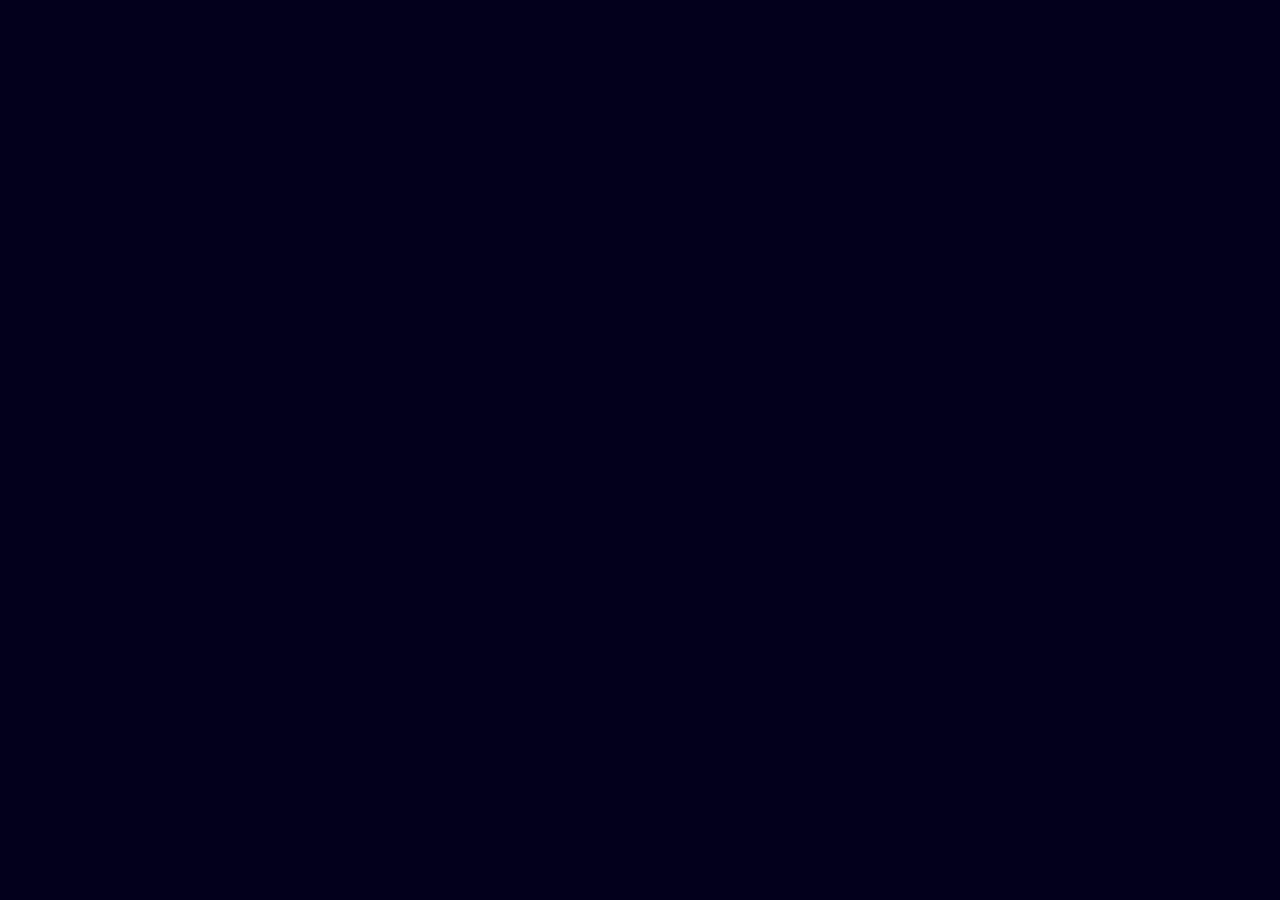
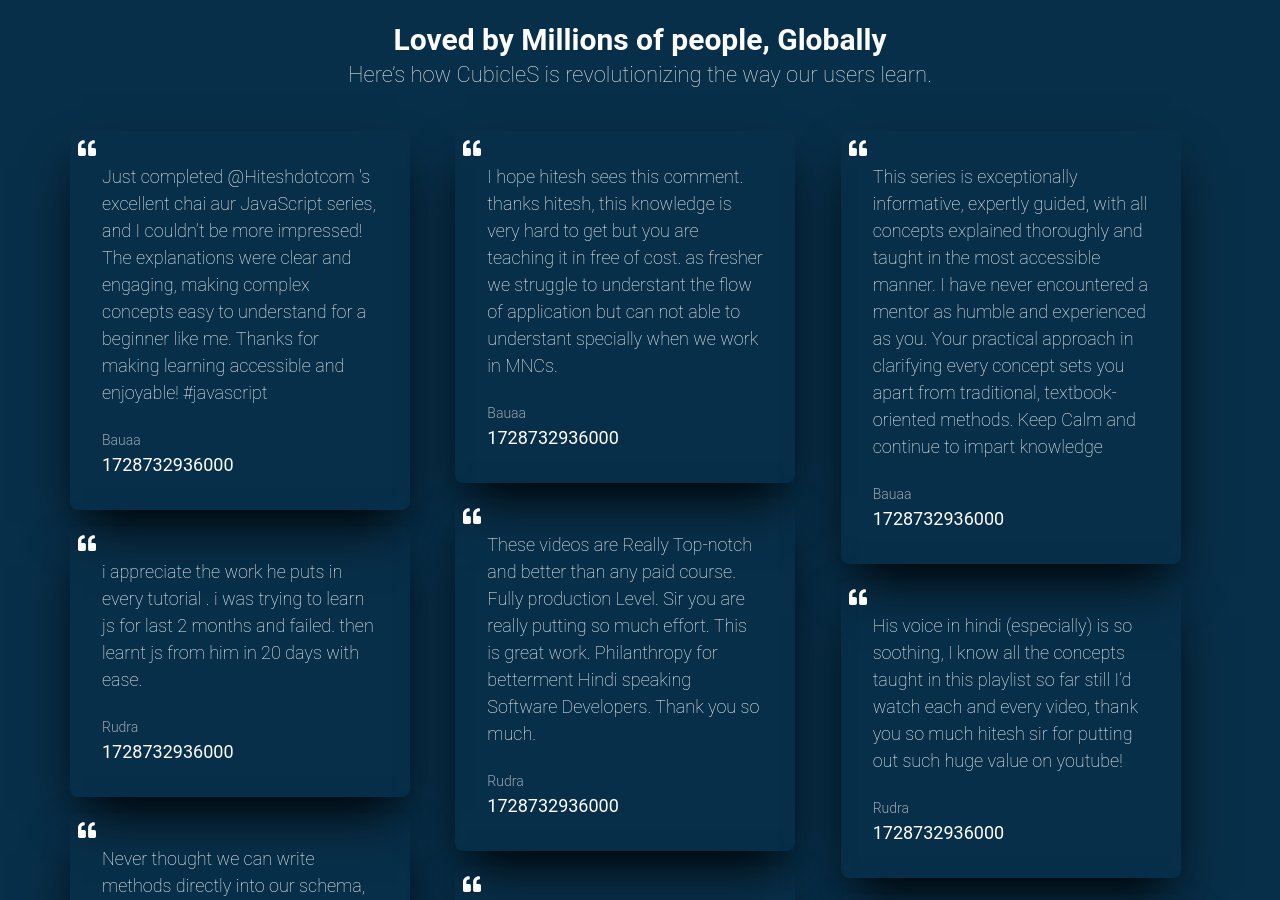
Before and after one commit to MahatoAmaR2/E-LEARNING, a React (Vite) app: page / in a window 1280 px wide. Shown: the part 1900-2800 px from the top of the page. Before the commit the page ends 1858 px from the top, so only its background shows below. Built offline with nearby package versions, Linux system fonts and the light colour scheme.

Commit message:
FAQ files and some other file changes

```diff
--- a/src/Layout.jsx
+++ b/src/Layout.jsx
@@ -7,7 +7,7 @@
       <>
         <Header/>
         <Outlet />
-        {/* <Footer /> */}
+        <Footer />
       </>
     )
   }
--- /dev/null
+++ b/src/components/FAQ/Faq.jsx
@@ -0,0 +1,75 @@
+import { FaArrowRightLong } from "react-icons/fa6";
+import FAQList from "./FaqList";
+import { useState } from "react";
+
+function Faq() {
+  const faqs = [
+    {
+      question: "What is the refund policy?",
+      answer:
+        "CubicleS operates a strict no-refunds policy for all purchased paid courses. Once a course purchase is confirmed, payment cannot be refunded. This policy applies to all courses, irrespective of the price, duration or the learner's progress within the course.",
+    },
+    {
+      question: "I need to purchase a course. Whom should I contact?",
+      answer:
+        "Contact our counselors through the chat support on our website. Look for the chat option on the bottom right of the Homepage. Name the course you’re interested in, and the counseling team will guide you through the admission process.",
+    },
+    {
+      question:
+        "I am not able to view my enrolled course. What to do/whom to contact?",
+      answer:
+        "To access your enrolled course, ensure you have logged in at learn.pwskills.com. If the course is still not visible, email your payment receipt to support@cubicles.com for assistance within 24 hours.",
+    },
+    {
+      question: "What is an experience portal? How to use it?",
+      answer:
+        "Our experience portal offers real-time industrial projects for students and professionals. These unpaid, remote, and self-paced internships provide valuable experience. Choose and complete as many projects as you like to receive an internship experience letter. Students as well as working professionals can do these internships.",
+    },
+    {
+      question: "How to get placements and job assistance?",
+      answer:
+        "Placements and Assistance: Enroll in our Job Assistance courses, inclusive of resume building, mock interviews, job referrals, and job opportunities for eligible candidates. Or join our Job Readiness courses, which include resume building, mock interviews, and job alerts (job opportunity not included)",
+    },
+  ];
+  const [openIndex, setOpenIndex] = useState(0);
+  const toggleAnswer = (index) => {
+    setOpenIndex(index);
+  };
+
+  return (
+    <>
+      <div className="flex flex-col px-[70px] mt-8 pb-10">
+        <div className="top flex justify-between mb-10">
+          <p className="font-normal text-4xl">Frequently Asked Questions</p>
+          <button className="text-[16px] shadow-2xl shadow-sky-400 rounded-lg font-semibold py-2 px-4 flex gap-1 items-center">
+            {" "}
+            view all
+            <FaArrowRightLong />
+          </button>
+        </div>
+        <div className="bottom flex justify-between">
+          <div className="flex flex-col w-[50%]  cursor-pointer">
+            {faqs.map((question, index) => (
+              <FAQList
+                key={index}
+                question={question.question}
+                onClick={() => toggleAnswer(index)}
+              />
+            ))}
+          </div>
+          <div className="w-[50%]">
+            <p className="pl-12 w-full text-justify text-[16px] font-thin text-gray-200">
+              {/* CubicleS operates a strict no-refunds policy for all purchased
+              paid courses. Once a course purchase is confirmed, payment cannot
+              be refunded. This policy applies to all courses, irrespective of
+              the price, duration or the learner's progress within the course.{" "} */}
+              {faqs[openIndex].answer}
+            </p>
+          </div>
+        </div>
+      </div>
+    </>
+  );
+}
+
+export { Faq };
--- /dev/null
+++ b/src/components/FAQ/FaqList.jsx
@@ -0,0 +1,17 @@
+import { FiArrowRightCircle } from "react-icons/fi";
+
+const FAQList = ({ question, onClick }) => {
+  return (
+    <>
+
+        <div className="flex font-normal text-[20px] border-b-[1px] py-4 border-white w-full justify-between" onClick={onClick}>
+          <p> {question}</p>
+          <FiArrowRightCircle className="items-end" />
+        </div>
+
+
+    </>
+  );
+};
+
+export default FAQList;
--- a/src/components/course/AllCourses.jsx
+++ b/src/components/course/AllCourses.jsx
@@ -1,6 +1,7 @@
-import './courses.css'
-import { CourseCard } from './CourseCard';
-import { MasterClass } from '../../pages/MasterClass';
+import "./courses.css";
+import { CourseCard } from "./CourseCard";
+import { MasterClass } from "../../pages/MasterClass";
+import { About } from "../../pages/About";
 import thumbnail from "../../assets/images/thumbnail.jpg";
 function AllCourses() {
   return (
@@ -53,7 +54,6 @@
           />
         </div>
       </section>
-      <MasterClass/>
     </>
   );
 }
--- a/src/components/footer/Footer.jsx
+++ b/src/components/footer/Footer.jsx
@@ -1,7 +1,7 @@
 function Footer() {
   return (
     <>
-      <footer className="bg-violet-950 px-10 flex gap-x-8 ">
+      <footer className="bg-[#060131] px-10 py-10 flex gap-x-8 ">
         <div className="w-[40%]">
           <div className="text-gray-400 ">
             <h2>CubicleS</h2>
--- a/src/components/header/Header.jsx
+++ b/src/components/header/Header.jsx
@@ -7,7 +7,7 @@
   const [isLoggedIn, setIsLoggedIn] = useState(true);
   return (
     <>
-      <nav className=" px-[70px] py-2.5 h-[70px] bg-[#301E67] flex justify-between items-center">
+      <nav className=" px-[70px] py-2.5 h-[70px] bg-[#060131] flex justify-between items-center">
         <div>
           <h2>CubicleS</h2>
         </div>
--- a/src/pages/About.jsx
+++ b/src/pages/About.jsx
@@ -1,8 +1,62 @@
+import { AboutCard } from "./AboutCard";
+
 function About() {
   return (
     <>
-        <h1>Har Har Mahadev</h1>
-        <h2>About</h2>
+      <div className="px-[70px] bg-sky-950 pt-16 pb-8">
+        <div className="text-center">
+          <p className="text-3xl font-bold">
+            Loved by Millions of people, Globally
+          </p>
+          <p className="text-[22px] font-extralight text-gray-200">
+            Here’s how CubicleS is revolutionizing the way our users learn.
+          </p>
+        </div>
+        <div className="grid grid-cols-3 gap-4 max-w-7xl mx-auto items-start mt-10 ">
+          <div className="grid gap-4 items-start">
+            <AboutCard
+              quote="Just completed @Hiteshdotcom 's excellent chai aur JavaScript series, and I couldn’t be more impressed! The explanations were clear and engaging, making complex concepts easy to understand for a beginner like me. Thanks for making learning accessible and enjoyable! #javascript"
+              name="Bauaa"
+            />
+            <AboutCard
+              quote="i appreciate the work he puts in every tutorial . i was trying to learn js for last 2 months and failed. then learnt js from him in 20 days with ease."
+              name="Rudra"
+            />
+            <AboutCard
+              quote="Never thought we can write methods directly into our schema, So much efforts have gone into this course, So many goodies one can take out from this course. Mad props to Sire Hitesh Chaudhary"
+              name="Richi"
+            />
+          </div>
+          <div className="grid gap-4 ">
+            <AboutCard
+              quote="I hope hitesh sees this comment. thanks hitesh, this knowledge is very hard to get but you are teaching it in free of cost. as fresher we struggle to understant the flow of application but can not able to understant specially when we work in MNCs."
+              name="Bauaa"
+            />
+            <AboutCard
+              quote="These videos are Really Top-notch and better than any paid course. Fully production Level. Sir you are really putting so much effort. This is great work. Philanthropy for betterment Hindi speaking Software Developers. Thank you so much."
+              name="Rudra"
+            />
+            <AboutCard
+              quote="3 saal phale apko ek news channel mein dekha tha then pichhle saal pata chala ke mera bada bhai bhe apko follow kerta h kyu ke ushne bhaut recommend kiya ek teacher h yt pr must follow ker and aab 3 months ho chuke h hn ji swagat h apka chai or code mein  thankyou so much sir confidence build kerne ke liye hamara"
+              name="Richi"
+            />
+          </div>
+          <div className="grid gap-4 ">
+            <AboutCard
+              quote="This series is exceptionally informative, expertly guided, with all concepts explained thoroughly and taught in the most accessible manner. I have never encountered a mentor as humble and experienced as you. Your practical approach in clarifying every concept sets you apart from traditional, textbook-oriented methods.️️️ Keep Calm and continue to impart knowledge"
+              name="Bauaa"
+            />
+            <AboutCard
+              quote="His voice in hindi (especially) is so soothing, I know all the concepts taught in this playlist so far still I’d watch each and every video, thank you so much hitesh sir for putting out such huge value on youtube!️"
+              name="Rudra"
+            />
+            <AboutCard
+              quote="Sir , I love you as student Your are a wow teacher and I am here after watching your playlist in fast forward I am freshman in college I was very confused due such large amount of info on YouTube But at last you r the one I trust So this is a thank you note for you"
+              name="Richi"
+            />
+          </div>
+        </div>
+      </div>
     </>
   );
 }
--- /dev/null
+++ b/src/pages/AboutCard.jsx
@@ -0,0 +1,17 @@
+import { FaQuoteLeft } from "react-icons/fa";
+
+function AboutCard({quote, name }){
+    return(
+        <>
+            <div className=" relative selection:bg-sky-900 shadow-2xl rounded-lg w-[340px] shadow-black h-fit p-8 " >
+                <p className="absolute top-2 left-2"><FaQuoteLeft/></p>
+                <p className="text-[18px] font-thin">{quote}</p>
+                <p className="mt-6 text-[14px] font-light text-gray-400">{name}</p>
+                {/* if i want add avtar */}
+                <p>{Date.now()}</p>
+            </div>
+        </>
+    )
+}
+
+export {AboutCard}
--- a/src/pages/Home.jsx
+++ b/src/pages/Home.jsx
@@ -1,6 +1,9 @@
 import { Typewriter } from "react-simple-typewriter";
 import landing from "../assets/images/landing.jpg"
 import { AllCourses } from "../components/course/AllCourses";
+import { MasterClass } from "./MasterClass";
+import { About } from "./About";
+import { Faq } from "../components/FAQ/Faq";
 function Home() {
   return (
     <>
@@ -44,6 +47,9 @@
         </div>
       </main>
         <AllCourses/>
+        <MasterClass/>
+        <About/>
+        <Faq/>
     </>
   );
 }
--- a/src/pages/MasterClass.jsx
+++ b/src/pages/MasterClass.jsx
@@ -1,5 +1,4 @@
 import landingSvg from '../assets/images/masterclass_landing.svg'
-import { About } from './About';
 
 function MasterClass() {
   return (
```
Lines whose indentation alone changed are shown as unchanged.
